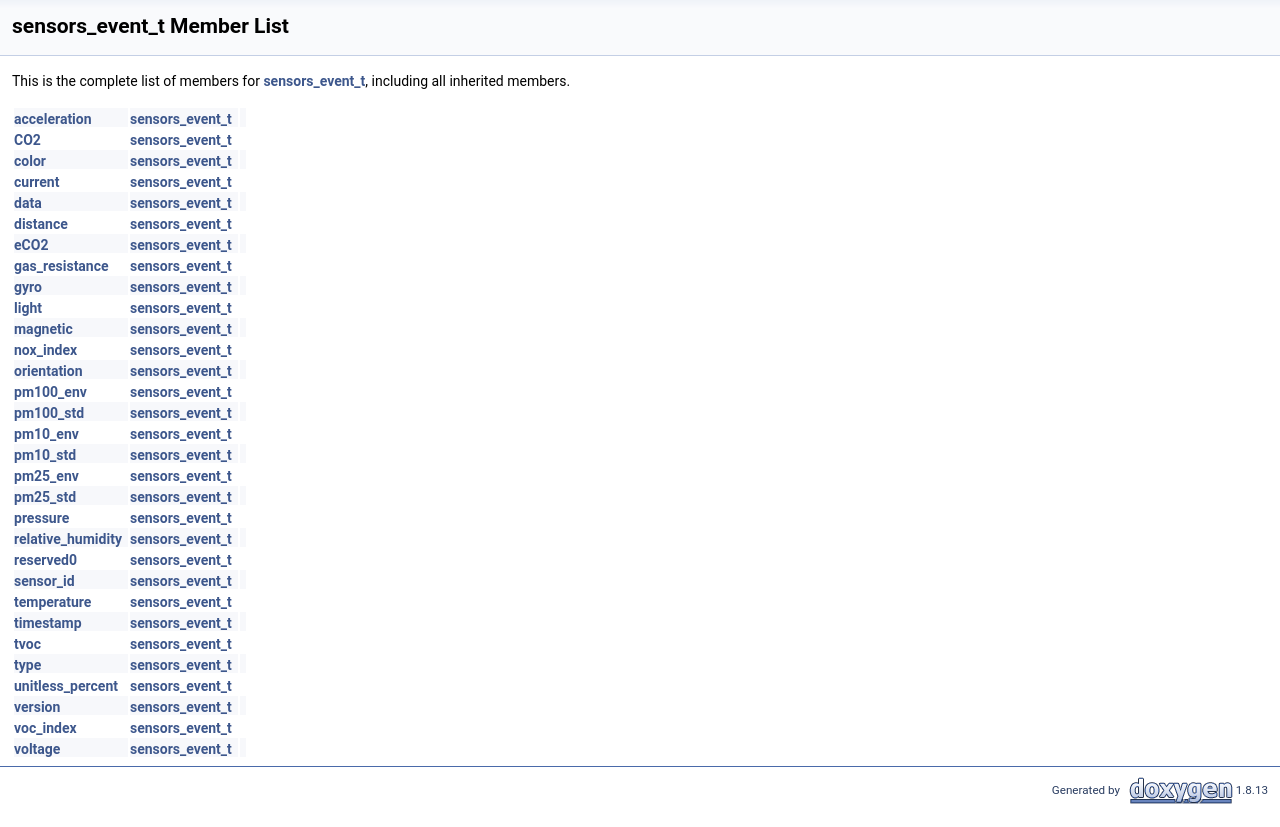
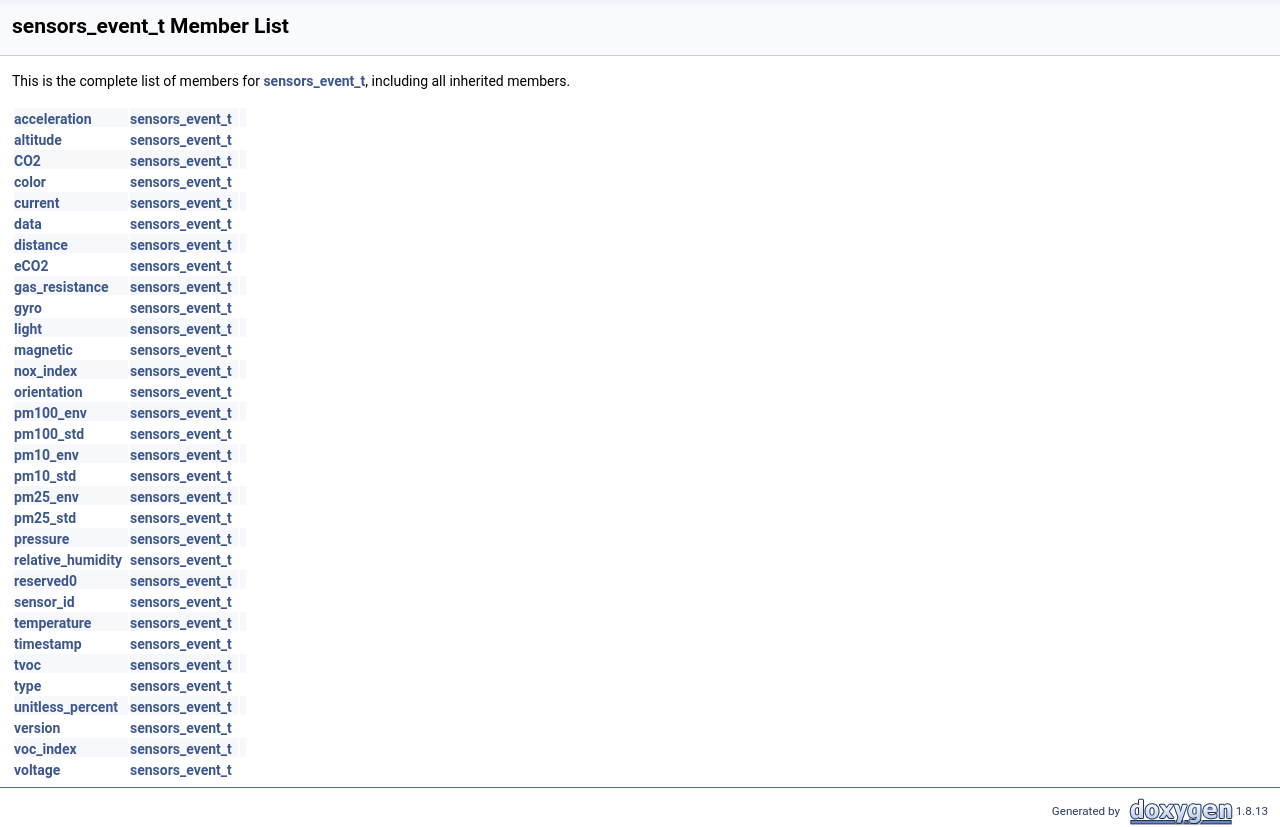
Before and after one commit to adafruit/Adafruit_Sensor, a plain HTML site: page html/structsensors__event__t-members.html in a window 1280 px wide. Shown: the part 96-923 px from the top of the page. Before the commit the page ends 902 px from the top, so only its background shows below. Drawn offline with Linux system fonts and the light colour scheme.

Commit message:
Deploy docs to GitHub Pages from commit 4da3d081b0
Commit: 4da3d081b01f2de02c1488c8e15a258bcc9cda3f
GitHub Actions run: 5870443400

```diff
--- a/html/search/all_0.js
+++ b/html/search/all_0.js
@@ -1,5 +1,6 @@
 var searchData=
 [
   ['acceleration',['acceleration',['../structsensors__event__t.html#a91a4325f468d3155e6921358a6f61baa',1,'sensors_event_t']]],
-  ['adafruit_5fsensor',['Adafruit_Sensor',['../class_adafruit___sensor.html',1,'']]]
+  ['adafruit_5fsensor',['Adafruit_Sensor',['../class_adafruit___sensor.html',1,'']]],
+  ['altitude',['altitude',['../structsensors__event__t.html#ad2f1cb709ed3aa04b17cdc49b25f62db',1,'sensors_event_t']]]
 ];
--- a/html/search/variables_0.js
+++ b/html/search/variables_0.js
@@ -1,4 +1,5 @@
 var searchData=
 [
-  ['acceleration',['acceleration',['../structsensors__event__t.html#a91a4325f468d3155e6921358a6f61baa',1,'sensors_event_t']]]
+  ['acceleration',['acceleration',['../structsensors__event__t.html#a91a4325f468d3155e6921358a6f61baa',1,'sensors_event_t']]],
+  ['altitude',['altitude',['../structsensors__event__t.html#ad2f1cb709ed3aa04b17cdc49b25f62db',1,'sensors_event_t']]]
 ];
--- a/html/structsensors__event__t-members.html
+++ b/html/structsensors__event__t-members.html
@@ -66,36 +66,37 @@ $(function() {
 <p>This is the complete list of members for <a class="el" href="structsensors__event__t.html">sensors_event_t</a>, including all inherited members.</p>
 <table class="directory">
   <tr class="even"><td class="entry"><a class="el" href="structsensors__event__t.html#a91a4325f468d3155e6921358a6f61baa">acceleration</a></td><td class="entry"><a class="el" href="structsensors__event__t.html">sensors_event_t</a></td><td class="entry"></td></tr>
-  <tr><td class="entry"><a class="el" href="structsensors__event__t.html#a512eddec4575119557474d8cb09a0d8f">CO2</a></td><td class="entry"><a class="el" href="structsensors__event__t.html">sensors_event_t</a></td><td class="entry"></td></tr>
-  <tr class="even"><td class="entry"><a class="el" href="structsensors__event__t.html#a56b4d05fbf47013727ec1a0a94db91e6">color</a></td><td class="entry"><a class="el" href="structsensors__event__t.html">sensors_event_t</a></td><td class="entry"></td></tr>
-  <tr><td class="entry"><a class="el" href="structsensors__event__t.html#ad34303af57d6bce18c34862a887fc005">current</a></td><td class="entry"><a class="el" href="structsensors__event__t.html">sensors_event_t</a></td><td class="entry"></td></tr>
-  <tr class="even"><td class="entry"><a class="el" href="structsensors__event__t.html#addee33a715123e16eb463e5cc9024fe2">data</a></td><td class="entry"><a class="el" href="structsensors__event__t.html">sensors_event_t</a></td><td class="entry"></td></tr>
-  <tr><td class="entry"><a class="el" href="structsensors__event__t.html#a456259aaeb265913281d7ffbd8ad8697">distance</a></td><td class="entry"><a class="el" href="structsensors__event__t.html">sensors_event_t</a></td><td class="entry"></td></tr>
-  <tr class="even"><td class="entry"><a class="el" href="structsensors__event__t.html#a39e1e058d53c723cc0ca898ede4847e2">eCO2</a></td><td class="entry"><a class="el" href="structsensors__event__t.html">sensors_event_t</a></td><td class="entry"></td></tr>
-  <tr><td class="entry"><a class="el" href="structsensors__event__t.html#aa297983cba5ffe01b42962a6d7a58b5d">gas_resistance</a></td><td class="entry"><a class="el" href="structsensors__event__t.html">sensors_event_t</a></td><td class="entry"></td></tr>
-  <tr class="even"><td class="entry"><a class="el" href="structsensors__event__t.html#ad108ea8c3a18d02cfc674ba27e94a2c4">gyro</a></td><td class="entry"><a class="el" href="structsensors__event__t.html">sensors_event_t</a></td><td class="entry"></td></tr>
-  <tr><td class="entry"><a class="el" href="structsensors__event__t.html#adefd2ce2da44e4449ef7cadeaecc6cfd">light</a></td><td class="entry"><a class="el" href="structsensors__event__t.html">sensors_event_t</a></td><td class="entry"></td></tr>
-  <tr class="even"><td class="entry"><a class="el" href="structsensors__event__t.html#aa634d41a024e1cacdceecf85ec326698">magnetic</a></td><td class="entry"><a class="el" href="structsensors__event__t.html">sensors_event_t</a></td><td class="entry"></td></tr>
-  <tr><td class="entry"><a class="el" href="structsensors__event__t.html#a62a19b2dbd9cad0f9dc746749741eb59">nox_index</a></td><td class="entry"><a class="el" href="structsensors__event__t.html">sensors_event_t</a></td><td class="entry"></td></tr>
-  <tr class="even"><td class="entry"><a class="el" href="structsensors__event__t.html#acbe3c50a256fa9423bc9e3a6e0da7ebf">orientation</a></td><td class="entry"><a class="el" href="structsensors__event__t.html">sensors_event_t</a></td><td class="entry"></td></tr>
-  <tr><td class="entry"><a class="el" href="structsensors__event__t.html#ab10c9fae55f89daeeb9fceee6ad2d11e">pm100_env</a></td><td class="entry"><a class="el" href="structsensors__event__t.html">sensors_event_t</a></td><td class="entry"></td></tr>
-  <tr class="even"><td class="entry"><a class="el" href="structsensors__event__t.html#aa1c5638967ca92db4ecaf20feebe8858">pm100_std</a></td><td class="entry"><a class="el" href="structsensors__event__t.html">sensors_event_t</a></td><td class="entry"></td></tr>
-  <tr><td class="entry"><a class="el" href="structsensors__event__t.html#abc3242fe0747fe68ac66ed0deeab9fe5">pm10_env</a></td><td class="entry"><a class="el" href="structsensors__event__t.html">sensors_event_t</a></td><td class="entry"></td></tr>
-  <tr class="even"><td class="entry"><a class="el" href="structsensors__event__t.html#a12cd470975450bb840ad437649ad37f4">pm10_std</a></td><td class="entry"><a class="el" href="structsensors__event__t.html">sensors_event_t</a></td><td class="entry"></td></tr>
-  <tr><td class="entry"><a class="el" href="structsensors__event__t.html#a3ab6cde4439e3cf6c49fd46c48447d84">pm25_env</a></td><td class="entry"><a class="el" href="structsensors__event__t.html">sensors_event_t</a></td><td class="entry"></td></tr>
-  <tr class="even"><td class="entry"><a class="el" href="structsensors__event__t.html#a226740ccc62d3f7ce5d52e94aa4c9ccb">pm25_std</a></td><td class="entry"><a class="el" href="structsensors__event__t.html">sensors_event_t</a></td><td class="entry"></td></tr>
-  <tr><td class="entry"><a class="el" href="structsensors__event__t.html#a2ec6e34e1a6cf832d85ca19066bd38f0">pressure</a></td><td class="entry"><a class="el" href="structsensors__event__t.html">sensors_event_t</a></td><td class="entry"></td></tr>
-  <tr class="even"><td class="entry"><a class="el" href="structsensors__event__t.html#a577b73698368fb061382ce9f31052417">relative_humidity</a></td><td class="entry"><a class="el" href="structsensors__event__t.html">sensors_event_t</a></td><td class="entry"></td></tr>
-  <tr><td class="entry"><a class="el" href="structsensors__event__t.html#a8be4dc00344f46abf29e06251bf9fad9">reserved0</a></td><td class="entry"><a class="el" href="structsensors__event__t.html">sensors_event_t</a></td><td class="entry"></td></tr>
-  <tr class="even"><td class="entry"><a class="el" href="structsensors__event__t.html#a6b06d35b17afbee79de7f45d9d71ed0b">sensor_id</a></td><td class="entry"><a class="el" href="structsensors__event__t.html">sensors_event_t</a></td><td class="entry"></td></tr>
-  <tr><td class="entry"><a class="el" href="structsensors__event__t.html#a914f76beb75bd99aa3c13d3a8e56e21c">temperature</a></td><td class="entry"><a class="el" href="structsensors__event__t.html">sensors_event_t</a></td><td class="entry"></td></tr>
-  <tr class="even"><td class="entry"><a class="el" href="structsensors__event__t.html#acd3be1560458b3e3bf52f93f744e8238">timestamp</a></td><td class="entry"><a class="el" href="structsensors__event__t.html">sensors_event_t</a></td><td class="entry"></td></tr>
-  <tr><td class="entry"><a class="el" href="structsensors__event__t.html#a6ce5ca5bb4ab3f8a6861fc965a154599">tvoc</a></td><td class="entry"><a class="el" href="structsensors__event__t.html">sensors_event_t</a></td><td class="entry"></td></tr>
-  <tr class="even"><td class="entry"><a class="el" href="structsensors__event__t.html#a58401dd7f3400d9eb96c71b8fba9f8e8">type</a></td><td class="entry"><a class="el" href="structsensors__event__t.html">sensors_event_t</a></td><td class="entry"></td></tr>
-  <tr><td class="entry"><a class="el" href="structsensors__event__t.html#a1f3d1603fa4fc755c13ee4ad0cdfb8df">unitless_percent</a></td><td class="entry"><a class="el" href="structsensors__event__t.html">sensors_event_t</a></td><td class="entry"></td></tr>
-  <tr class="even"><td class="entry"><a class="el" href="structsensors__event__t.html#a2134d60fdb21e3495c595a2df2f5cece">version</a></td><td class="entry"><a class="el" href="structsensors__event__t.html">sensors_event_t</a></td><td class="entry"></td></tr>
-  <tr><td class="entry"><a class="el" href="structsensors__event__t.html#abdccaccd0ba8f82b04912d44d63e1e63">voc_index</a></td><td class="entry"><a class="el" href="structsensors__event__t.html">sensors_event_t</a></td><td class="entry"></td></tr>
-  <tr class="even"><td class="entry"><a class="el" href="structsensors__event__t.html#ab01b52f6b83f390a6370d319ded97b28">voltage</a></td><td class="entry"><a class="el" href="structsensors__event__t.html">sensors_event_t</a></td><td class="entry"></td></tr>
+  <tr><td class="entry"><a class="el" href="structsensors__event__t.html#ad2f1cb709ed3aa04b17cdc49b25f62db">altitude</a></td><td class="entry"><a class="el" href="structsensors__event__t.html">sensors_event_t</a></td><td class="entry"></td></tr>
+  <tr class="even"><td class="entry"><a class="el" href="structsensors__event__t.html#a512eddec4575119557474d8cb09a0d8f">CO2</a></td><td class="entry"><a class="el" href="structsensors__event__t.html">sensors_event_t</a></td><td class="entry"></td></tr>
+  <tr><td class="entry"><a class="el" href="structsensors__event__t.html#a56b4d05fbf47013727ec1a0a94db91e6">color</a></td><td class="entry"><a class="el" href="structsensors__event__t.html">sensors_event_t</a></td><td class="entry"></td></tr>
+  <tr class="even"><td class="entry"><a class="el" href="structsensors__event__t.html#ad34303af57d6bce18c34862a887fc005">current</a></td><td class="entry"><a class="el" href="structsensors__event__t.html">sensors_event_t</a></td><td class="entry"></td></tr>
+  <tr><td class="entry"><a class="el" href="structsensors__event__t.html#addee33a715123e16eb463e5cc9024fe2">data</a></td><td class="entry"><a class="el" href="structsensors__event__t.html">sensors_event_t</a></td><td class="entry"></td></tr>
+  <tr class="even"><td class="entry"><a class="el" href="structsensors__event__t.html#a456259aaeb265913281d7ffbd8ad8697">distance</a></td><td class="entry"><a class="el" href="structsensors__event__t.html">sensors_event_t</a></td><td class="entry"></td></tr>
+  <tr><td class="entry"><a class="el" href="structsensors__event__t.html#a39e1e058d53c723cc0ca898ede4847e2">eCO2</a></td><td class="entry"><a class="el" href="structsensors__event__t.html">sensors_event_t</a></td><td class="entry"></td></tr>
+  <tr class="even"><td class="entry"><a class="el" href="structsensors__event__t.html#aa297983cba5ffe01b42962a6d7a58b5d">gas_resistance</a></td><td class="entry"><a class="el" href="structsensors__event__t.html">sensors_event_t</a></td><td class="entry"></td></tr>
+  <tr><td class="entry"><a class="el" href="structsensors__event__t.html#ad108ea8c3a18d02cfc674ba27e94a2c4">gyro</a></td><td class="entry"><a class="el" href="structsensors__event__t.html">sensors_event_t</a></td><td class="entry"></td></tr>
+  <tr class="even"><td class="entry"><a class="el" href="structsensors__event__t.html#adefd2ce2da44e4449ef7cadeaecc6cfd">light</a></td><td class="entry"><a class="el" href="structsensors__event__t.html">sensors_event_t</a></td><td class="entry"></td></tr>
+  <tr><td class="entry"><a class="el" href="structsensors__event__t.html#aa634d41a024e1cacdceecf85ec326698">magnetic</a></td><td class="entry"><a class="el" href="structsensors__event__t.html">sensors_event_t</a></td><td class="entry"></td></tr>
+  <tr class="even"><td class="entry"><a class="el" href="structsensors__event__t.html#a62a19b2dbd9cad0f9dc746749741eb59">nox_index</a></td><td class="entry"><a class="el" href="structsensors__event__t.html">sensors_event_t</a></td><td class="entry"></td></tr>
+  <tr><td class="entry"><a class="el" href="structsensors__event__t.html#acbe3c50a256fa9423bc9e3a6e0da7ebf">orientation</a></td><td class="entry"><a class="el" href="structsensors__event__t.html">sensors_event_t</a></td><td class="entry"></td></tr>
+  <tr class="even"><td class="entry"><a class="el" href="structsensors__event__t.html#ab10c9fae55f89daeeb9fceee6ad2d11e">pm100_env</a></td><td class="entry"><a class="el" href="structsensors__event__t.html">sensors_event_t</a></td><td class="entry"></td></tr>
+  <tr><td class="entry"><a class="el" href="structsensors__event__t.html#aa1c5638967ca92db4ecaf20feebe8858">pm100_std</a></td><td class="entry"><a class="el" href="structsensors__event__t.html">sensors_event_t</a></td><td class="entry"></td></tr>
+  <tr class="even"><td class="entry"><a class="el" href="structsensors__event__t.html#abc3242fe0747fe68ac66ed0deeab9fe5">pm10_env</a></td><td class="entry"><a class="el" href="structsensors__event__t.html">sensors_event_t</a></td><td class="entry"></td></tr>
+  <tr><td class="entry"><a class="el" href="structsensors__event__t.html#a12cd470975450bb840ad437649ad37f4">pm10_std</a></td><td class="entry"><a class="el" href="structsensors__event__t.html">sensors_event_t</a></td><td class="entry"></td></tr>
+  <tr class="even"><td class="entry"><a class="el" href="structsensors__event__t.html#a3ab6cde4439e3cf6c49fd46c48447d84">pm25_env</a></td><td class="entry"><a class="el" href="structsensors__event__t.html">sensors_event_t</a></td><td class="entry"></td></tr>
+  <tr><td class="entry"><a class="el" href="structsensors__event__t.html#a226740ccc62d3f7ce5d52e94aa4c9ccb">pm25_std</a></td><td class="entry"><a class="el" href="structsensors__event__t.html">sensors_event_t</a></td><td class="entry"></td></tr>
+  <tr class="even"><td class="entry"><a class="el" href="structsensors__event__t.html#a2ec6e34e1a6cf832d85ca19066bd38f0">pressure</a></td><td class="entry"><a class="el" href="structsensors__event__t.html">sensors_event_t</a></td><td class="entry"></td></tr>
+  <tr><td class="entry"><a class="el" href="structsensors__event__t.html#a577b73698368fb061382ce9f31052417">relative_humidity</a></td><td class="entry"><a class="el" href="structsensors__event__t.html">sensors_event_t</a></td><td class="entry"></td></tr>
+  <tr class="even"><td class="entry"><a class="el" href="structsensors__event__t.html#a8be4dc00344f46abf29e06251bf9fad9">reserved0</a></td><td class="entry"><a class="el" href="structsensors__event__t.html">sensors_event_t</a></td><td class="entry"></td></tr>
+  <tr><td class="entry"><a class="el" href="structsensors__event__t.html#a6b06d35b17afbee79de7f45d9d71ed0b">sensor_id</a></td><td class="entry"><a class="el" href="structsensors__event__t.html">sensors_event_t</a></td><td class="entry"></td></tr>
+  <tr class="even"><td class="entry"><a class="el" href="structsensors__event__t.html#a914f76beb75bd99aa3c13d3a8e56e21c">temperature</a></td><td class="entry"><a class="el" href="structsensors__event__t.html">sensors_event_t</a></td><td class="entry"></td></tr>
+  <tr><td class="entry"><a class="el" href="structsensors__event__t.html#acd3be1560458b3e3bf52f93f744e8238">timestamp</a></td><td class="entry"><a class="el" href="structsensors__event__t.html">sensors_event_t</a></td><td class="entry"></td></tr>
+  <tr class="even"><td class="entry"><a class="el" href="structsensors__event__t.html#a6ce5ca5bb4ab3f8a6861fc965a154599">tvoc</a></td><td class="entry"><a class="el" href="structsensors__event__t.html">sensors_event_t</a></td><td class="entry"></td></tr>
+  <tr><td class="entry"><a class="el" href="structsensors__event__t.html#a58401dd7f3400d9eb96c71b8fba9f8e8">type</a></td><td class="entry"><a class="el" href="structsensors__event__t.html">sensors_event_t</a></td><td class="entry"></td></tr>
+  <tr class="even"><td class="entry"><a class="el" href="structsensors__event__t.html#a1f3d1603fa4fc755c13ee4ad0cdfb8df">unitless_percent</a></td><td class="entry"><a class="el" href="structsensors__event__t.html">sensors_event_t</a></td><td class="entry"></td></tr>
+  <tr><td class="entry"><a class="el" href="structsensors__event__t.html#a2134d60fdb21e3495c595a2df2f5cece">version</a></td><td class="entry"><a class="el" href="structsensors__event__t.html">sensors_event_t</a></td><td class="entry"></td></tr>
+  <tr class="even"><td class="entry"><a class="el" href="structsensors__event__t.html#abdccaccd0ba8f82b04912d44d63e1e63">voc_index</a></td><td class="entry"><a class="el" href="structsensors__event__t.html">sensors_event_t</a></td><td class="entry"></td></tr>
+  <tr><td class="entry"><a class="el" href="structsensors__event__t.html#ab01b52f6b83f390a6370d319ded97b28">voltage</a></td><td class="entry"><a class="el" href="structsensors__event__t.html">sensors_event_t</a></td><td class="entry"></td></tr>
 </table></div><!-- contents -->
 <!-- start footer part -->
 <hr class="footer"/><address class="footer"><small>
```
Also changed, not shown: html/_adafruit___sensor_8h_source.html (+6 -6 lines), html/functions.html (+3 -0 lines), html/functions_vars.html (+3 -0 lines), html/structsensors__event__t.html (+17 -0 lines).
